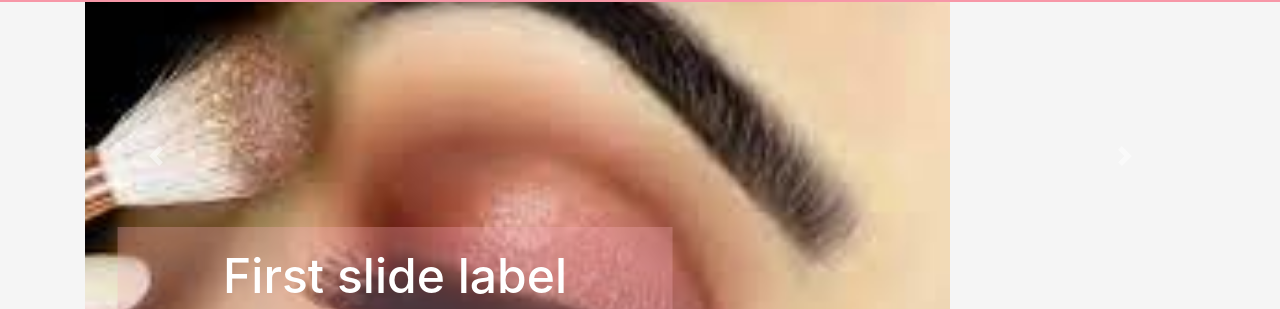
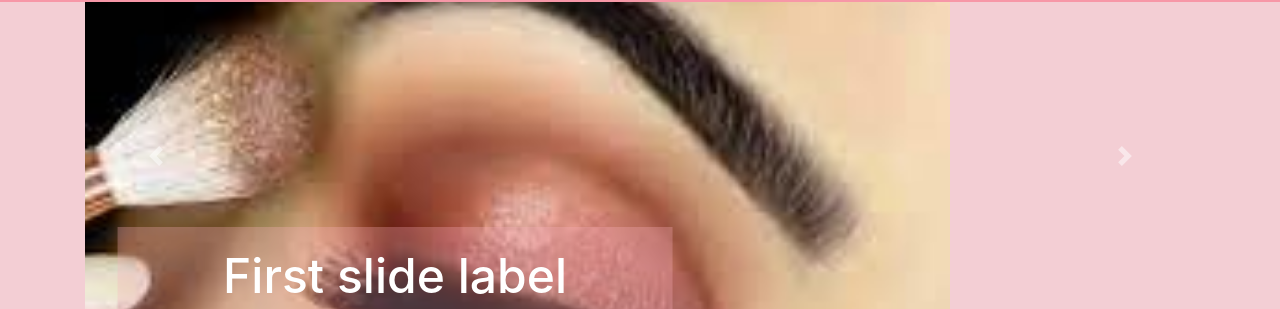
Before and after one commit to rawda212/Makeup, a plain HTML site: page index.html in a window 1280 px wide. Shown: the part 84-393 px from the top of the page. Drawn offline with nearby package versions, Linux system fonts and the light colour scheme; a web font is replaced by a local one.

Commit message:
Update style.css

```diff
--- a/css/style.css
+++ b/css/style.css
@@ -2,7 +2,7 @@ body{
     padding: 0;
     margin: 0;
     box-sizing: border-box;
-    background-color:whitesmoke;
+    background-color:rgb(243, 206, 212);
 }
 .contact-us{
     position: fixed;
```
